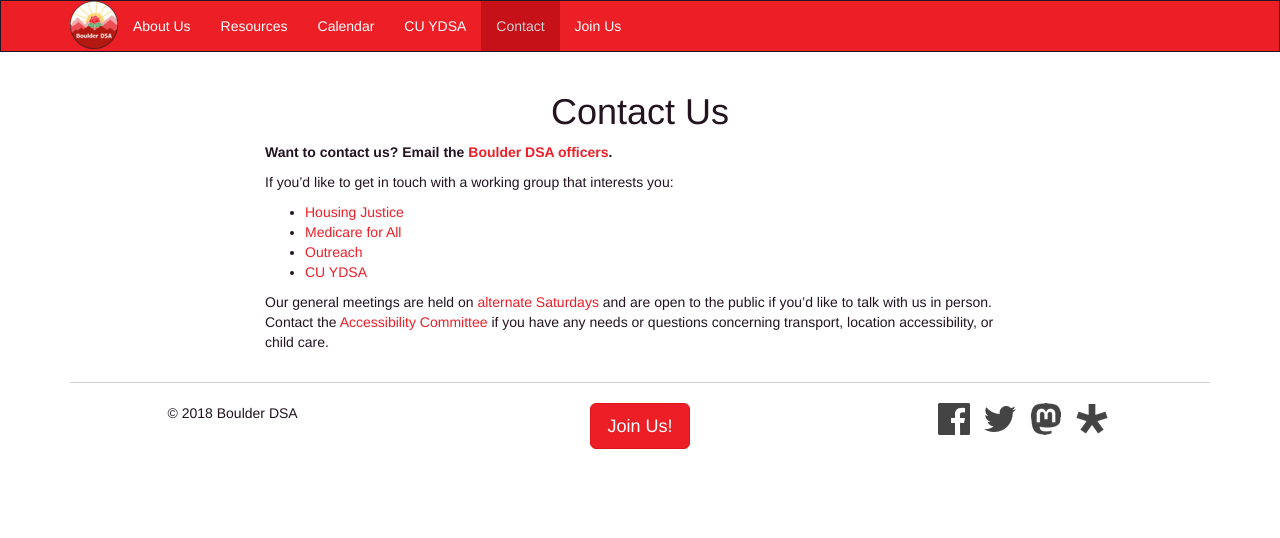
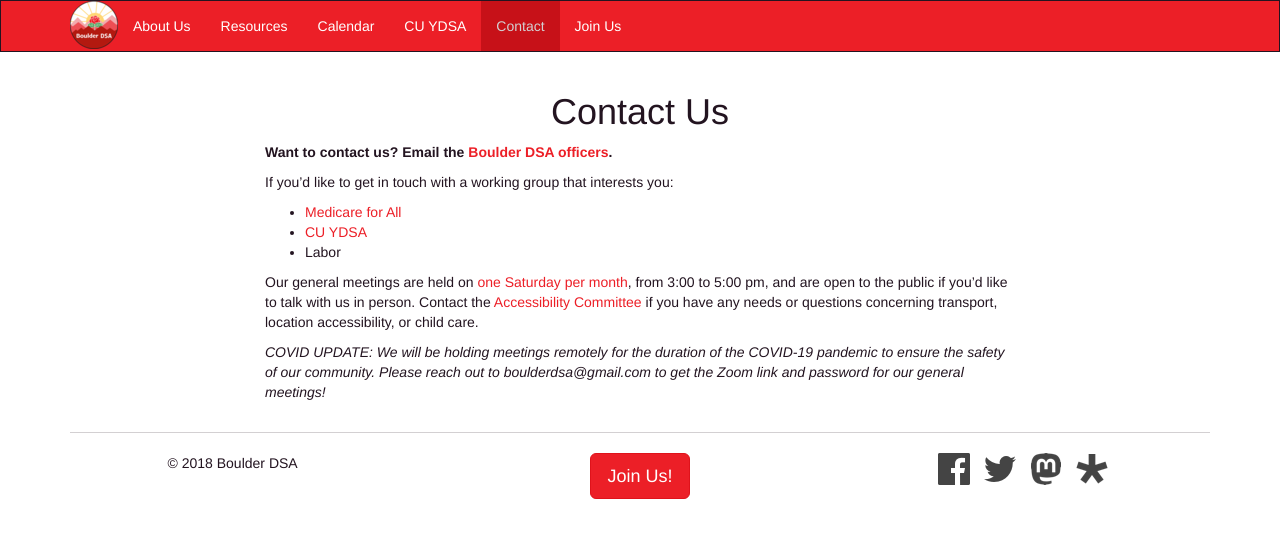
Before and after one commit to boulderdsa/boulderdsa.github.io, a Jekyll site: the page built from contact.md, in a window 1280 px wide. Shown: the top 538 px of the page. Built offline with Jekyll 4.4.1, drawn with Linux system fonts in a browser that asks for light colours.

Commit message:
Update contact.md

```diff
--- a/contact.md
+++ b/contact.md
@@ -7,12 +7,13 @@ title: Contact Us
 
 If you'd like to get in touch with a working group that interests you:
 
-* [Housing Justice][email-housing]
 * [Medicare for All][email-m4a]
-* [Outreach][email-outreach]
 * [CU YDSA][email-ydsa]
+* Labor
 
-Our general meetings are held on [alternate Saturdays]({% link calendar.md %}) and are open to the public if you'd like to talk with us in person. Contact the [Accessibility Committee][email-accessibility] if you have any needs or questions concerning transport, location accessibility, or child care.
+Our general meetings are held on [one Saturday per month]({% link calendar.md %}), from 3:00 to 5:00 pm, and are open to the public if you'd like to talk with us in person. Contact the [Accessibility Committee][email-accessibility] if you have any needs or questions concerning transport, location accessibility, or child care.
+
+<i>COVID UPDATE: We will be holding meetings remotely for the duration of the COVID-19 pandemic to ensure the safety of our community. Please reach out to boulderdsa@gmail.com to get the Zoom link and password for our general meetings!</i>
 
 [email-officers]: mailto:boulderdsa@gmail.com
 [email-housing]: mailto:boulder.housing.justice@gmail.com
```
